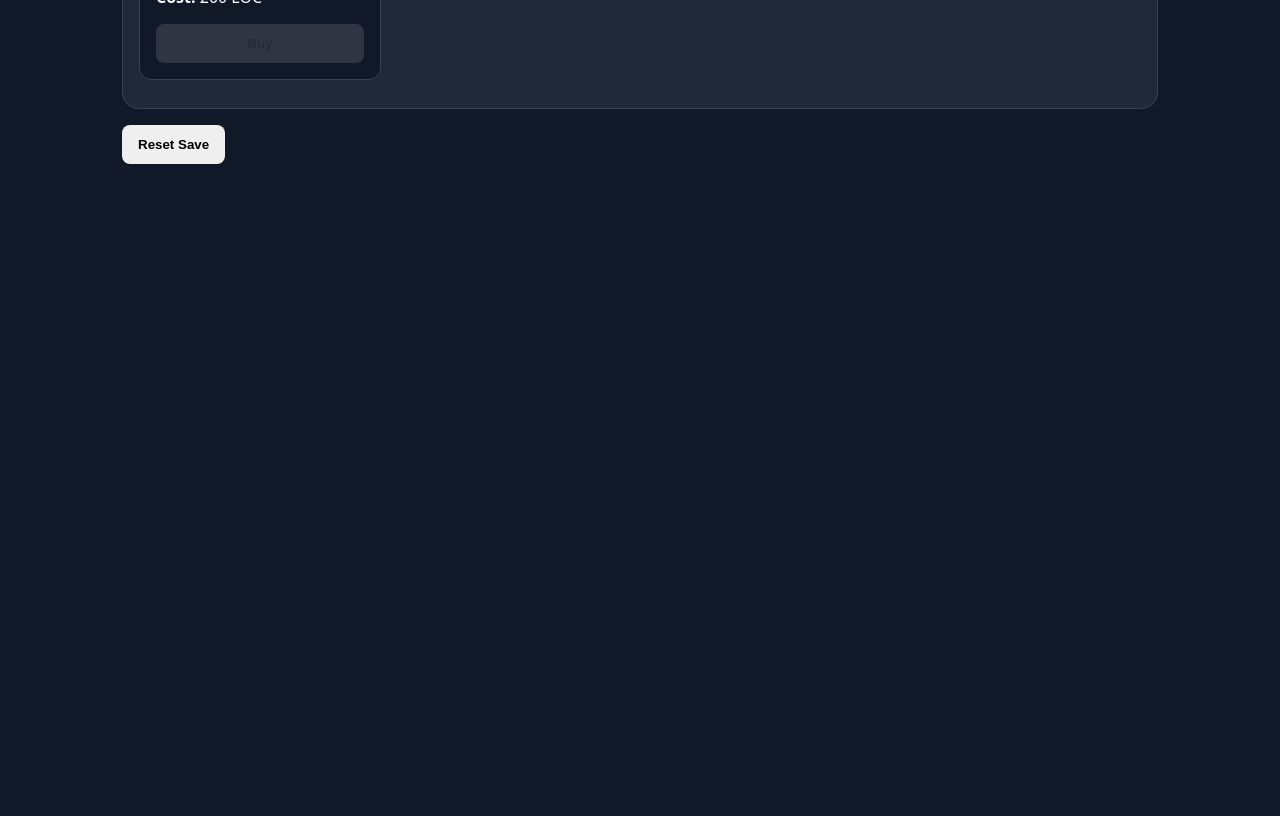
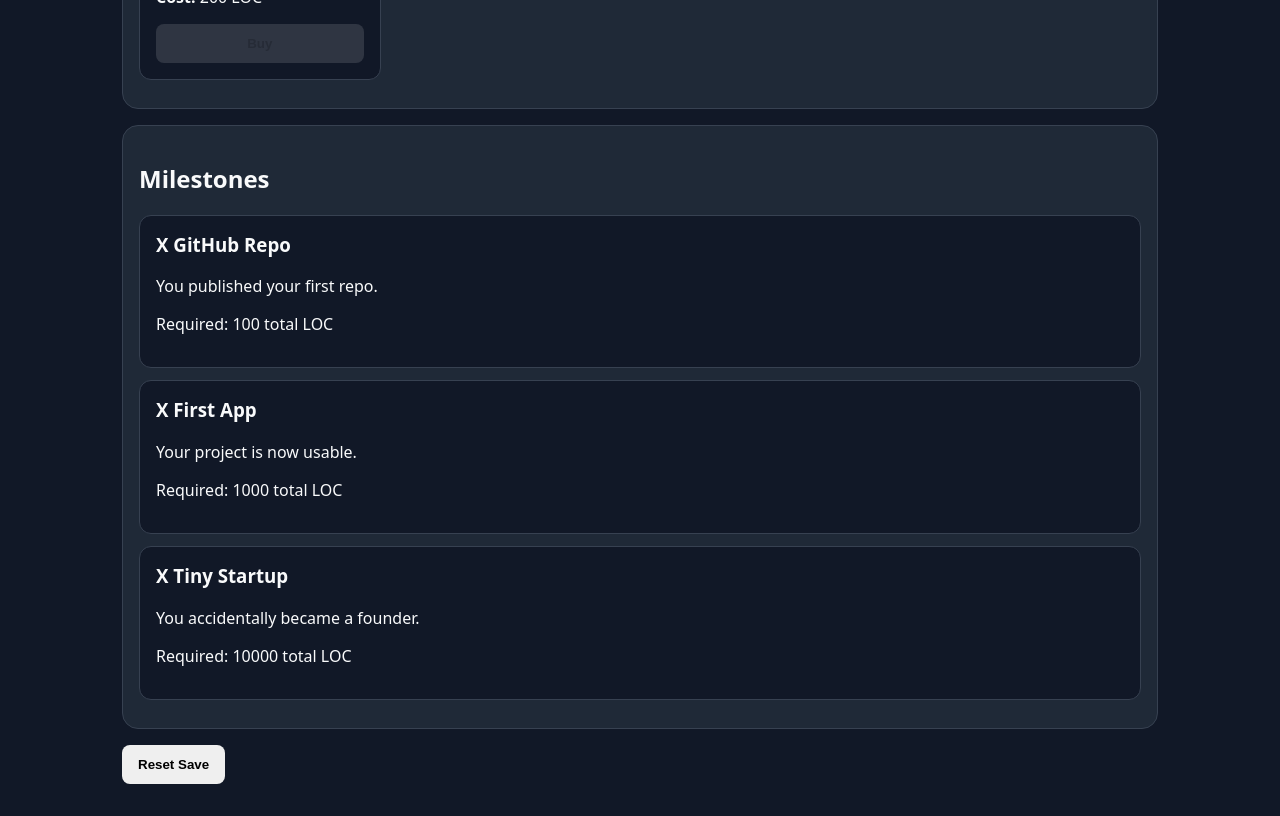
Before and after one commit to BlazingHotCode/commit-clicker, a React (Vite) app: page / in a window 1280 px wide. Shown: the part 1020-1836 px from the top of the page. Before the commit the page ends 1216 px from the top, so only its background shows below. Built offline with nearby package versions, Linux system fonts and the light colour scheme.

Commit message:
added milestones panel

```diff
--- a/src/App.tsx
+++ b/src/App.tsx
@@ -7,6 +7,7 @@ import { ResourceBar } from "./components/resources/ResourceBar";
 import { ClickActions } from "./components/actions/ClickActions";
 import { clearSave, loadGame } from "./game/engine/save";
 import { useAutoSave } from "./hooks/useAutoSave";
+import { MilestonePanel } from "./components/milestones/MilestonePanel";
 
 function App() {
   const [state, dispatch] = useReducer(gameReducer, initialState, loadGame);
@@ -33,6 +34,8 @@ function App() {
         }
       />
 
+      <MilestonePanel state={state} />
+
       <button
         onClick={() => {
           clearSave();
--- /dev/null
+++ b/src/components/milestones/MilestonePanel.tsx
@@ -0,0 +1,30 @@
+import { milestones } from "../../game/data/milestones";
+import type { GameState } from "../../game/state/types";
+
+type MilestonePanelProps = {
+  state: GameState;
+};
+
+export function MilestonePanel({ state }: MilestonePanelProps) {
+  return (
+    <section>
+      <h2>Milestones</h2>
+
+      {milestones.map((milestone) => {
+        const unlocked = state.totalLinesOfCode >= milestone.requiredTotalLoc;
+
+        return (
+          <article key={milestone.id}>
+            <h3>
+              {unlocked ? "V " : "X "}
+              {milestone.name}
+            </h3>
+
+            <p>{milestone.description}</p>
+            <p>Required: {milestone.requiredTotalLoc} total LOC</p>
+          </article>
+        );
+      })}
+    </section>
+  );
+}
--- a/src/game/state/initialState.ts
+++ b/src/game/state/initialState.ts
@@ -22,4 +22,6 @@ export const initialState: GameState = {
     unitTests: 0,
     debugger: 0,
   },
+
+  unlockedMilestones: [],
 };
--- a/src/game/state/types.ts
+++ b/src/game/state/types.ts
@@ -21,4 +21,6 @@ export type GameState = {
   lastSavedAt: number;
 
   upgrades: Record<UpgradeId, number>;
+
+  unlockedMilestones: string[];
 };
```
Also changed, not shown: src/components/layout/GameLayout.tsx (deleted), src/components/prestige/PrestigePanel.tsx (deleted).
